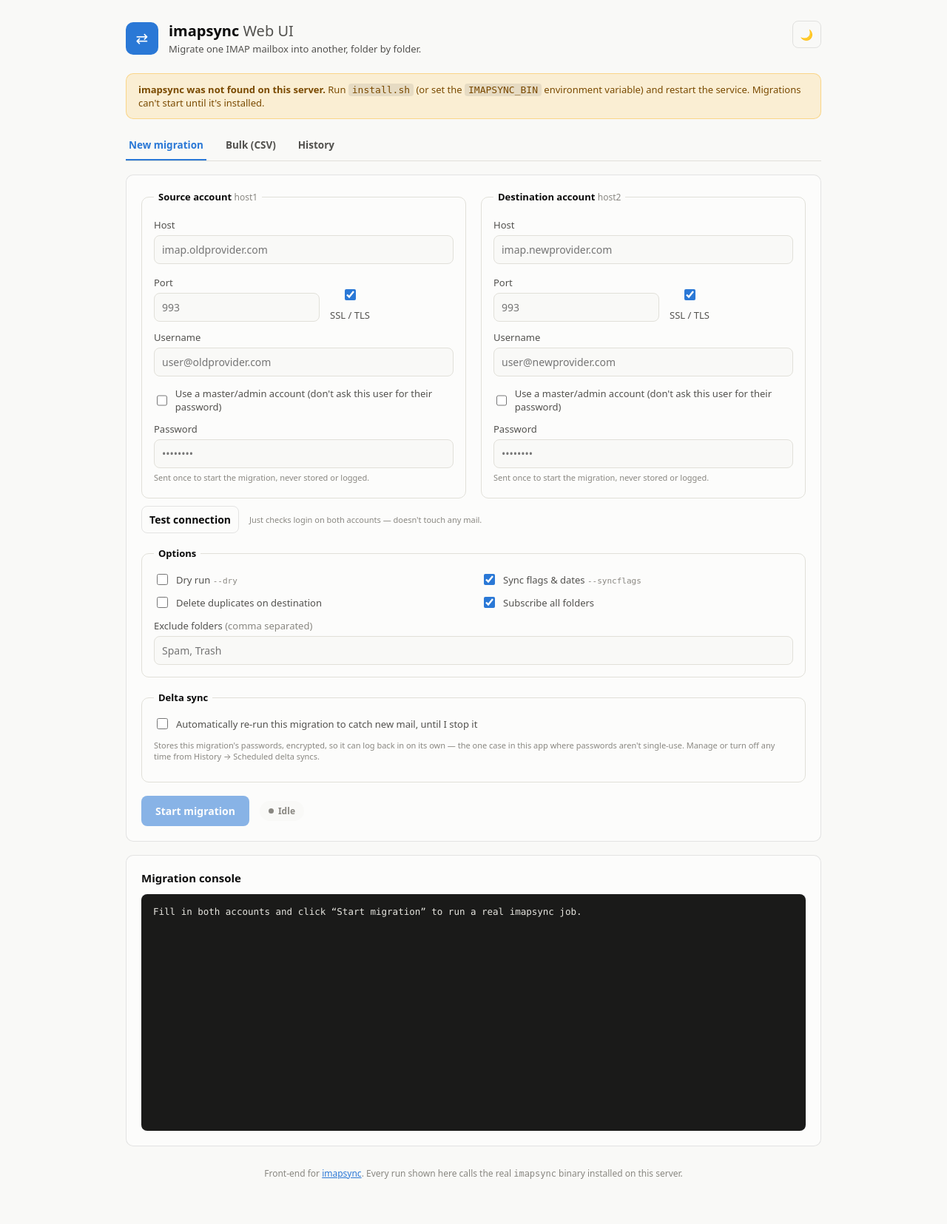
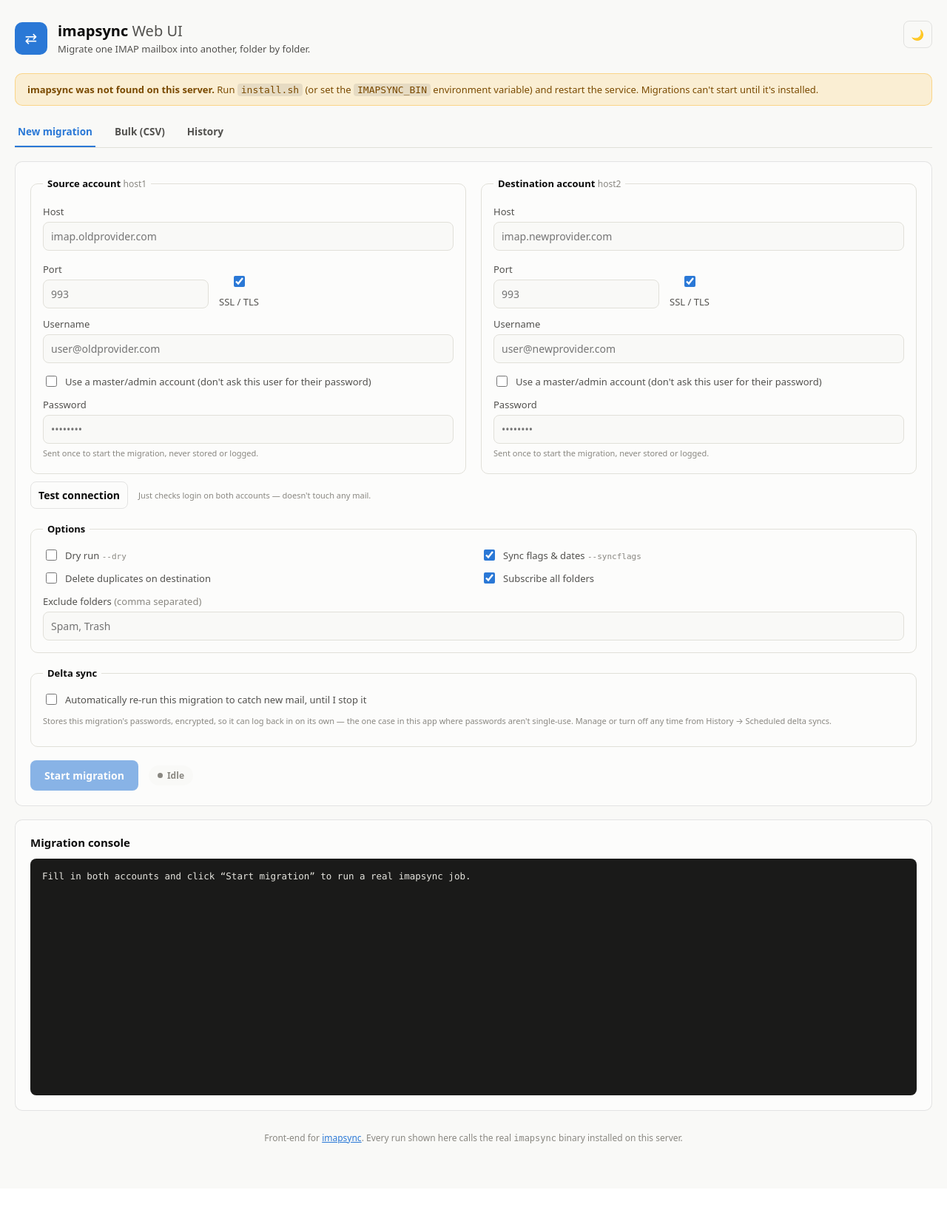
Before and after one commit to rcirusev/imapsync-web, a Flask app: page / in a window 1280 px wide. Shown: the whole page at 74% size. After the commit the page ends 1546 px from the top, so only its background shows below. Run offline with Flask 3, Linux system fonts and the light colour scheme.

Commit message:
Widen the page so wider tables fit without clipping
The page was capped at max-width: 980px, leaving unused space on wider screens. Combined with the earlier nowrap fix, the Migration history table's Errors/Duration/View log columns no longer had room and were cut off at the page edge. Widen to 1280px (all grids already use fractional columns, so nothing else is affected) so tables comfortably fit; the per-table horizontal scroll added earlier still covers anyone on a narrower window.

Co-Authored-By: Claude Sonnet 5 <noreply@anthropic.com>
Claude-Session: https://claude.ai/code/session_014e4ckbjnaQUunEze4vnet2

```diff
--- a/static/css/style.css
+++ b/static/css/style.css
@@ -65,7 +65,7 @@ body {
 }
 
 .page {
-  max-width: 980px;
+  max-width: 1280px;
   margin: 0 auto;
   padding: 28px 20px 60px;
 }
```
